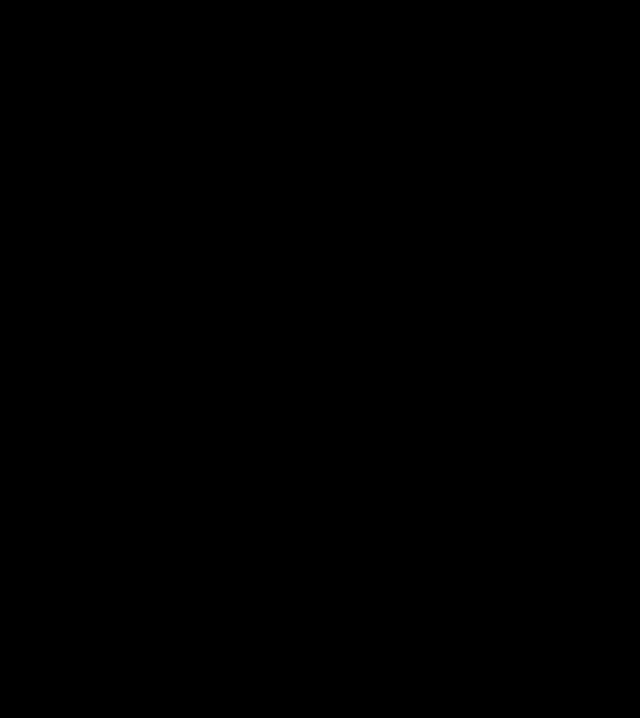
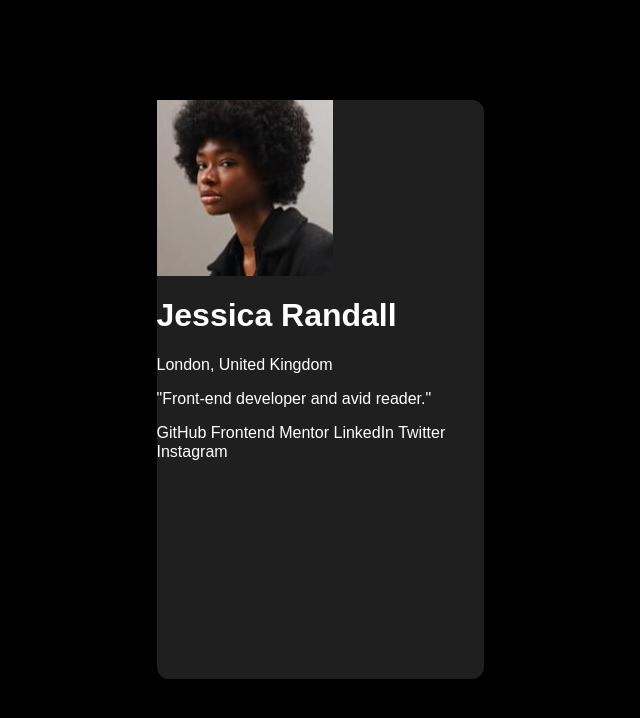
Before and after one commit to monre036/social-links-profile, a website built with Vite: page src/index.html in a window 1280 px wide. Shown: the whole page, without its empty margins (320-960 px from the left). Built offline with nearby package versions, Linux system fonts and the light colour scheme; some packages are replaced by stand-ins of ours.

Commit message:
changes 2

```diff
--- a/src/index.html
+++ b/src/index.html
@@ -3,17 +3,23 @@
 
 <head>
   <meta charset="UTF-8" />
-  <!-- PON UN FAVICON!!! -->
+  <link rel="shortcut icon" href="./assets/images/favicon-32x32.png" type="image/x-icon">
   <link rel="icon" type="image/svg+xml" href="" />
   <meta name="viewport" content="width=device-width, initial-scale=1.0" />
-  <!-- CAMBIA EL TITLE!!! -->
-  <title>Vite Template</title>
+  <title>Social links profile</title>
 </head>
 
 <body>
   <div class="card">
-    <img class="card__image" src="" alt="">
-    <h1 class="card__name"></h1>
+    <img class="card__image" src="./assets/images/avatar-jessica.jpeg" alt="">
+    <h1 class="card__name">Jessica Randall</h1>
+    <p class="card__place">London, United Kingdom</p>
+    <p class="card__text">"Front-end developer and avid reader."</p>
+    <a class="button" href="#">GitHub</a>
+    <a class="button" href="#">Frontend Mentor</a>
+    <a class="button" href="#">LinkedIn</a>
+    <a class="button" href="#">Twitter</a>
+    <a class="button" href="#">Instagram</a>
   </div>
 
   <script type="module" src="./js/index.js"></script>
--- a/src/scss/blocks/body.scss
+++ b/src/scss/blocks/body.scss
@@ -4,4 +4,14 @@ html {
 body {
   background-color: black;
   font-family: sans-serif;
+  color: white;
 }
+
+.card {
+  background-color: #1f1f1f;
+  width: 327px;
+  height: 579px;
+  border-radius: 12px;
+  margin-inline: auto;
+  margin-top: 100px;
+}
```
Also changed, not shown: src/assets/images/avatar-jessica.jpeg (added), src/assets/images/favicon-32x32.png (added), 1 other file.
